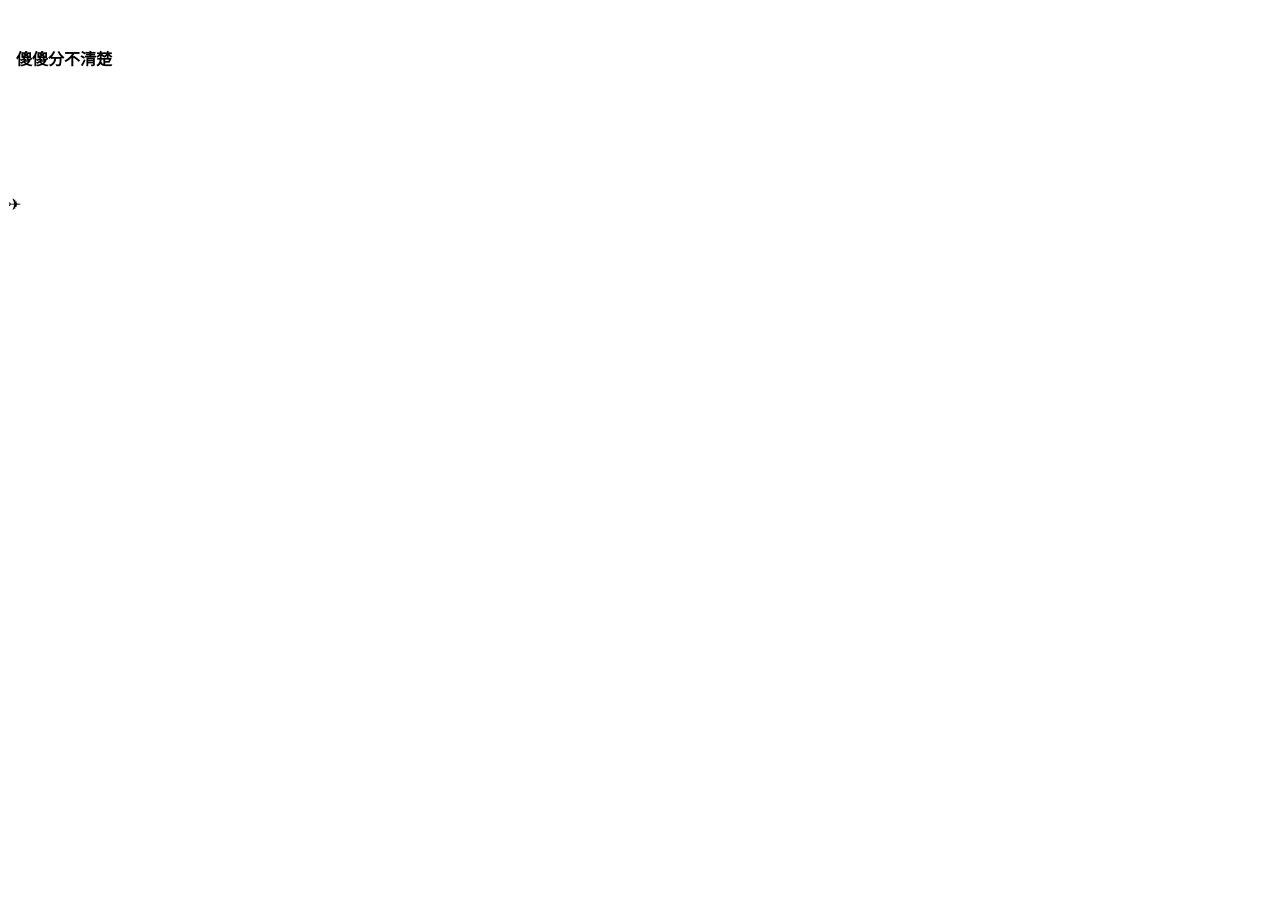
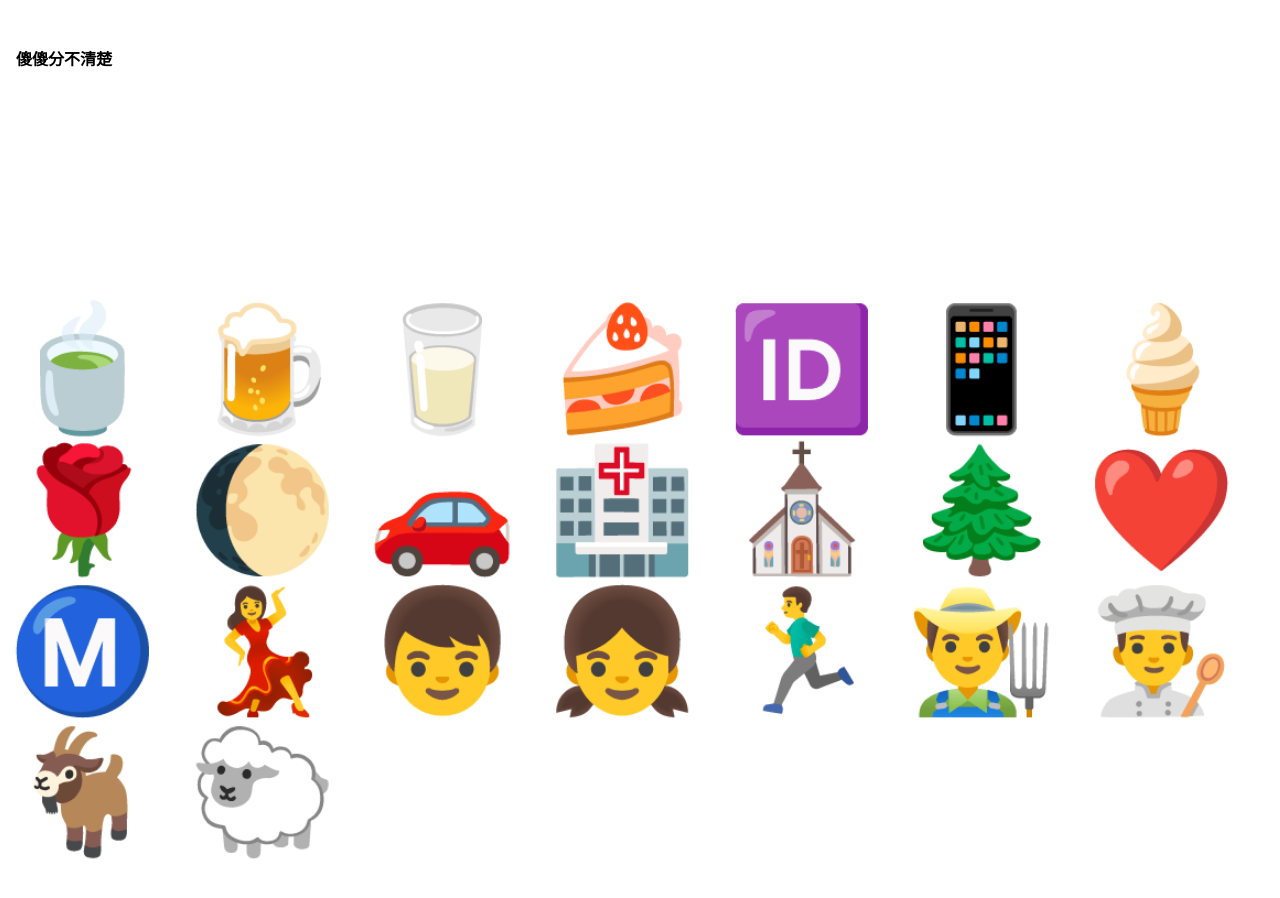
Before and after one commit to JsonKK/study-es6, a website built with webpack: page es6-webpack/index.html in a window 1280 px wide. Before the commit the page ends 800 px from the top, so only its background shows below. Built offline with nearby package versions, Linux system fonts and the light colour scheme.

Commit message:
增加emoji插件功能

```diff
--- a/es6-webpack/index.html
+++ b/es6-webpack/index.html
@@ -32,6 +32,6 @@
     <!-- <h1>端端你就是看山是山，看水是水</h1> -->
     <h6 id="symbol"></h6>
     <iframe src="./iframe.html" frameborder="0" id="iframe"></iframe>
-    <p id="unicode"></p>
+    <p id="unicode" style="font-size: 120px;"></p>
   </body>
 </html>
--- a/es6-webpack/index.js
+++ b/es6-webpack/index.js
@@ -23,6 +23,5 @@ import  './src/10-object';
 // import {main as _symbol} from './src/12-symbol';
 // _symbol();
 
-// //第十三章set 和 map方法
-// import {main as _setMap} from './src/13-set&map';
-// _setMap();
+//第十三章set 和 map方法
+import './src/13-set&map';
--- a/es6-webpack/package.json
+++ b/es6-webpack/package.json
@@ -70,7 +70,9 @@
   },
   "dependencies": {
     "babel-polyfill": "^6.26.0",
+    "emoji-regex": "^8.0.0",
     "eslint-config-mysticatea": "^12.0.0",
+    "node-emoji": "^1.10.0",
     "os": "^0.1.1"
   }
 }
--- a/es6-webpack/src/13-set&map.js
+++ b/es6-webpack/src/13-set&map.js
@@ -1,5 +1,6 @@
-var main = function(){
-
+import emojiRegex  from 'emoji-regex';
+import emoji from 'node-emoji';
+(function(){
     {
         const s = new Set();
         [2,3,2,4,54,3,2,4,2,3].forEach(item=>{s.add(item)});
@@ -7,8 +8,10 @@ var main = function(){
     }
 
     {
-
+        console.log(':barber:' + ':haircut:' + ':100:' + ':star2:');
+        console.log(emoji.emojify(':barber:' + ':haircut:' + ':100:' + ':star2:' ));
+        document.getElementById('unicode').innerHTML = emoji.emojify(`
+        :tea: :beer: :glass_of_milk: :cake: :id: :iphone: :icecream: :rose: :moon: :car: :hospital: :church: :evergreen_tree: :heart: :m: :dancer: :boy: :girl: :runner: :male-farmer: :male-cook: :goat: :sheep:
+        `);
     }
-}
-
-export {main}
+})()
--- a/es6-webpack/src/4-string.js
+++ b/es6-webpack/src/4-string.js
@@ -44,6 +44,6 @@
 
     {
         // 合并操作符
-
+        console.log(`😂`);
     }
 })()
```
Also changed, not shown: 1 other file.
